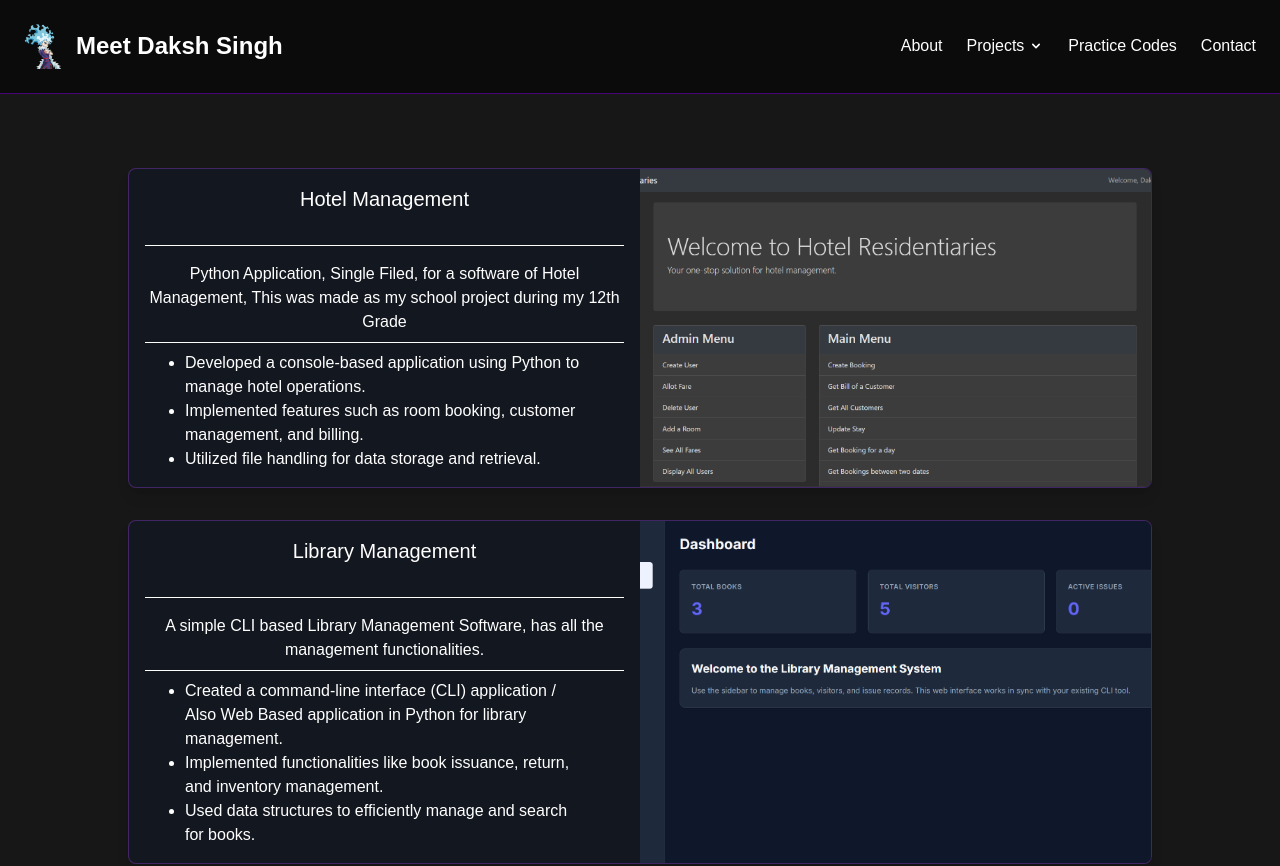
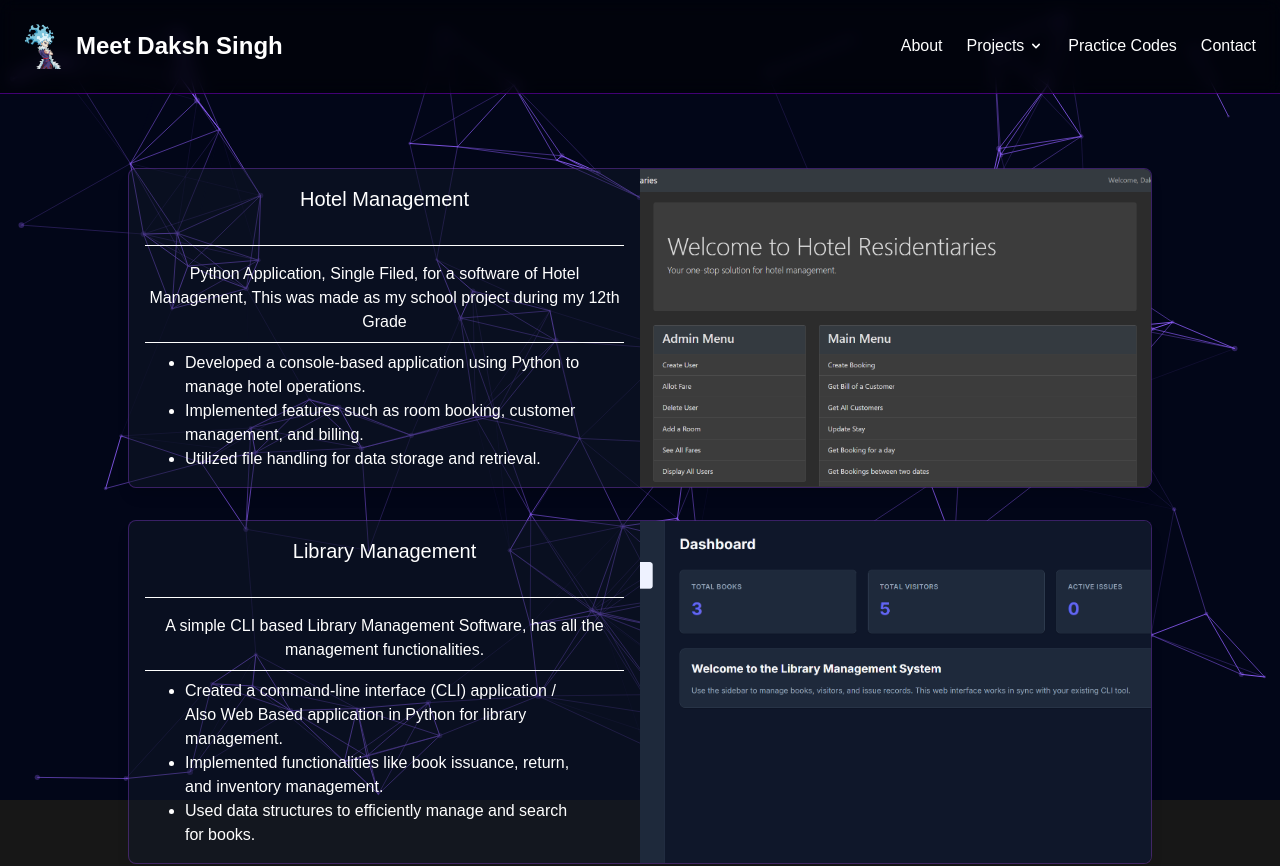
Before and after one commit to DakshSingh-GitHub/PortfolioWebApp, a Next.js app: page /projects in a window 1280 px wide. Shown: the top 866 px of the page. Built offline with nearby package versions, Linux system fonts and the light colour scheme.

Commit message:
feat: Add core pages, UI components, and integrate framer-motion for animations.

```diff
--- a/app/layout.tsx
+++ b/app/layout.tsx
@@ -3,6 +3,7 @@ import { Geist, Geist_Mono, Oxanium } from "next/font/google";
 import "@/app/globals.css";
 import Navbar from "@/components/global/Navbar";
 import Footer from "@/components/global/Footer";
+import ParticleBackground from "@/components/ui/ParticleBackground";
 
 const geistSans = Geist({
     variable: "--font-geist-sans",
@@ -32,6 +33,7 @@ export default function RootLayout({ children }: Readonly<{ children: React.Reac
     return (
         <html lang="en">
             <body className={` ${oxanium.variable} ${geistSans.variable} ${geistMono.variable} antialiased pt-28`} >
+                <ParticleBackground />
                 <Navbar />
                 {children}
                 <Footer />
--- a/app/projects/page.tsx
+++ b/app/projects/page.tsx
@@ -1,5 +1,9 @@
+"use client";
+
 import ProjectCards from "@/components/pagecomponent/ProjectCards";
 import Link from "next/link";
+import { motion } from "framer-motion";
+import { staggerContainer, bounceIn } from "@/components/animations";
 
 const projectDetails = {
     hotelManagement: [
@@ -61,8 +65,16 @@ const ProjectDesc = [
 
 
 export default function Projects() {
-    const Projects = ProjectDesc.map((project) => (
-        <Link key={project.key} href={project.href} className="w-full">
+    return (
+        <motion.div
+            variants={staggerContainer}
+            initial="hidden"
+            animate="visible"
+            className="flex flex-col items-center mt-10 w-full"
+        >
+            {ProjectDesc.map((project) => (
+                <motion.div key={project.key} variants={bounceIn} className="w-full">
+                    <Link href={project.href} className="w-full">
                         <ProjectCards
                             image={project.img}
                             text={project.title}
@@ -70,10 +82,8 @@ export default function Projects() {
                             details={project.details}
                         />
                     </Link>
-    ));
-    return (
-        <div className="flex flex-col items-center mt-10 w-full">
-            {Projects}
-        </div>
+                </motion.div>
+            ))}
+        </motion.div>
     )
 }
--- /dev/null
+++ b/components/animations.ts
@@ -0,0 +1,53 @@
+"use client";
+
+import { Variants } from "framer-motion";
+
+export const fadeInUp: Variants = {
+    hidden: { opacity: 0, y: 20 },
+    visible: { opacity: 1, y: 0, transition: { duration: 0.6 } },
+};
+
+export const staggerContainer: Variants = {
+    hidden: { opacity: 0 },
+    visible: {
+        opacity: 1,
+        transition: {
+            staggerChildren: 0.2,
+            delayChildren: 0.1,
+        },
+    },
+};
+
+export const blurIn: Variants = {
+    hidden: { opacity: 0, filter: "blur(10px)", y: 20 },
+    visible: {
+        opacity: 1,
+        filter: "blur(0px)",
+        y: 0,
+        transition: { duration: 0.8, ease: "easeOut" },
+    },
+};
+
+export const scaleIn: Variants = {
+    hidden: { opacity: 0, scale: 0.4, filter: "blur(10px)" },
+    visible: {
+        opacity: 1,
+        scale: 1,
+        filter: "blur(0px)",
+        transition: { duration: 0.4, ease: "easeOut" },
+    },
+};
+
+export const bounceIn: Variants = {
+    hidden: { opacity: 0, scale: 0.3, y: 50 },
+    visible: {
+        opacity: 1,
+        scale: 1,
+        y: 0,
+        transition: {
+            type: "spring",
+            stiffness: 100,
+            damping: 24,
+        },
+    },
+};
--- a/components/pagecomponent/HomeCard.tsx
+++ b/components/pagecomponent/HomeCard.tsx
@@ -1,13 +1,21 @@
+"use client";
 
 import Image from "next/image";
-import {classNames} from "@/components/styles";
+import { classNames } from "@/components/styles";
+import { motion } from "framer-motion";
+import { staggerContainer, blurIn, scaleIn } from "@/components/animations";
 
 
 export default function HomeCard() {
     return (
-        <div className="homecard">
+        <motion.div
+            variants={staggerContainer}
+            initial="hidden"
+            animate="visible"
+            className="homecard"
+        >
             <div className="cardparent flex flex-col md:flex-row items-center justify-center h-full">
-                <div className={`${classNames.cardparent_divisions}`}>
+                <motion.div variants={blurIn} className={`${classNames.cardparent_divisions}`}>
                     <h1
                         className={`${classNames.cardparent_division_h1} ${classNames.textGlowEffect} font-sans`}
                     >
@@ -60,8 +68,12 @@ export default function HomeCard() {
                             </span>
                         </li>
                     </ul>
-                </div>
-                <div className={classNames.cardparent_divisions}>
+                </motion.div>
+                <motion.div variants={scaleIn} className={classNames.cardparent_divisions}>
+                    <motion.div
+                        whileHover={{ scale: 1.05 }}
+                        transition={{ type: "spring", stiffness: 300 }}
+                    >
                         <Image
                             src="./daksh/daksh.jpg"
                             width={350}
@@ -70,8 +82,9 @@ export default function HomeCard() {
                             className={`${classNames.textGlowEffect}`}
                             style={{ borderRadius: 20 }}
                         />
+                    </motion.div>
+                </motion.div>
             </div>
-            </div>
-        </div>
+        </motion.div>
     );
 }
--- /dev/null
+++ b/components/ui/ParticleBackground.tsx
@@ -0,0 +1,125 @@
+"use client";
+
+import React, { useEffect, useRef } from "react";
+
+const ParticleBackground = () => {
+    const canvasRef = useRef<HTMLCanvasElement>(null);
+
+    useEffect(() => {
+        const canvas = canvasRef.current;
+        if (!canvas) return;
+
+        const ctx = canvas.getContext("2d");
+        if (!ctx) return;
+
+        let particles: Particle[] = [];
+        let animationFrameId: number;
+
+        const resizeCanvas = () => {
+            canvas.width = window.innerWidth;
+            canvas.height = window.innerHeight;
+            initParticles();
+        };
+
+        class Particle {
+            x: number;
+            y: number;
+            directionX: number;
+            directionY: number;
+            size: number;
+            color: string;
+
+            constructor() {
+                this.x = Math.random() * (canvas?.width || window.innerWidth);
+                this.y = Math.random() * (canvas?.height || window.innerHeight);
+                this.directionX = Math.random() * 2 - 1; // -1 to 1
+                this.directionY = Math.random() * 2 - 1;
+                this.size = Math.random() * 2 + 1;
+                this.color = "rgba(139, 92, 246, 0.3)"; // Purple with opacity
+            }
+
+            update() {
+                // Check if particle is still within canvas
+                if (!canvas) return;
+
+                if (this.x > canvas.width || this.x < 0) {
+                    this.directionX = -this.directionX;
+                }
+                if (this.y > canvas.height || this.y < 0) {
+                    this.directionY = -this.directionY;
+                }
+
+                this.x += this.directionX;
+                this.y += this.directionY;
+
+                this.draw();
+            }
+
+            draw() {
+                if (!ctx) return;
+                ctx.beginPath();
+                ctx.arc(this.x, this.y, this.size, 0, Math.PI * 2, false);
+                ctx.fillStyle = this.color;
+                ctx.fill();
+            }
+        }
+
+        const initParticles = () => {
+            particles = [];
+            let numberOfParticles = (canvas.width * canvas.height) / 9000;
+            for (let i = 0; i < numberOfParticles; i++) {
+                particles.push(new Particle());
+            }
+        };
+
+        const connect = () => {
+            if (!ctx || !canvas) return;
+            for (let a = 0; a < particles.length; a++) {
+                for (let b = a; b < particles.length; b++) {
+                    let distance =
+                        (particles[a].x - particles[b].x) *
+                            (particles[a].x - particles[b].x) +
+                        (particles[a].y - particles[b].y) *
+                            (particles[a].y - particles[b].y);
+                    if (distance < (canvas.width / 7) * (canvas.height / 7)) {
+                        let opacityValue = 1 - distance / 20000;
+                        ctx.strokeStyle = "rgba(139, 92, 246," + opacityValue + ")";
+                        ctx.lineWidth = 1;
+                        ctx.beginPath();
+                        ctx.moveTo(particles[a].x, particles[a].y);
+                        ctx.lineTo(particles[b].x, particles[b].y);
+                        ctx.stroke();
+                    }
+                }
+            }
+        };
+
+        const animate = () => {
+            if (!ctx || !canvas) return;
+            ctx.clearRect(0, 0, canvas.width, canvas.height);
+            for (let i = 0; i < particles.length; i++) {
+                particles[i].update();
+            }
+            connect();
+            animationFrameId = requestAnimationFrame(animate);
+        };
+
+        window.addEventListener("resize", resizeCanvas);
+        resizeCanvas();
+        animate();
+
+        return () => {
+            window.removeEventListener("resize", resizeCanvas);
+            cancelAnimationFrame(animationFrameId);
+        };
+    }, []);
+
+    return (
+        <canvas
+            ref={canvasRef}
+            className="fixed top-0 left-0 w-full h-full -z-10 bg-slate-950"
+        />
+    );
+};
+
+export default ParticleBackground;
--- a/package.json
+++ b/package.json
@@ -10,6 +10,7 @@
   },
   "dependencies": {
     "@emailjs/browser": "^4.4.1",
+    "framer-motion": "^12.24.10",
     "next": "16.1.1",
     "react": "19.2.3",
     "react-dom": "19.2.3",
```
Also changed, not shown: app/page.tsx (+25 -10 lines), build_error.txt (added), 1 other file (tests, documents, lock files or other folders). Lines whose indentation alone changed are shown as unchanged.
